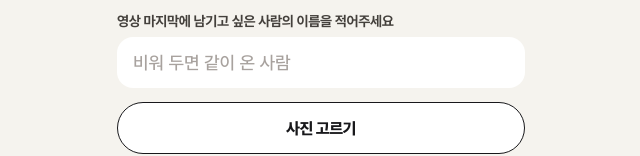
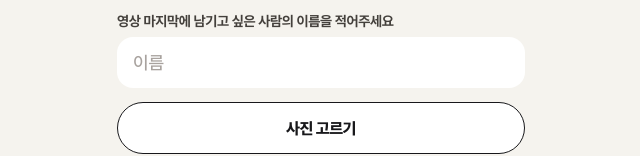
Before and after one commit to lilyth-y/festival-phone-video, a plain HTML site: page index.html in a window 1280 px wide. Shown: the part 877-1033 px from the top of the page, without its empty margins (319-959 px from the left). Drawn offline with Linux system fonts and the light colour scheme.

Commit message:
Use a plain name hint in the end-card field.
The empty-field placeholder no longer explains the fallback line.

Co-authored-by: Cursor <cursoragent@cursor.com>

```diff
--- a/index.html
+++ b/index.html
@@ -377,7 +377,7 @@
         </div>
       </fieldset>
       <label class="who"><span>영상 마지막에 남기고 싶은 사람의 이름을 적어주세요</span>
-        <input id="forName" maxlength="16" placeholder="비워 두면 같이 온 사람" autocomplete="off">
+        <input id="forName" maxlength="16" placeholder="이름" autocomplete="off">
       </label>
       <label class="pick" for="photos">사진 고르기</label>
       <input id="photos" type="file" accept="image/jpeg,image/png,image/webp,image/heic,image/heif,.heic,.heif" multiple>
```
